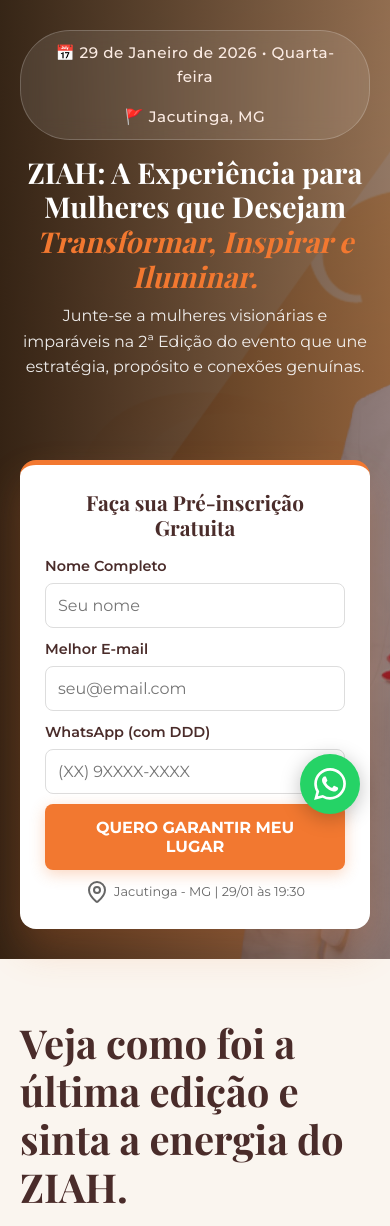
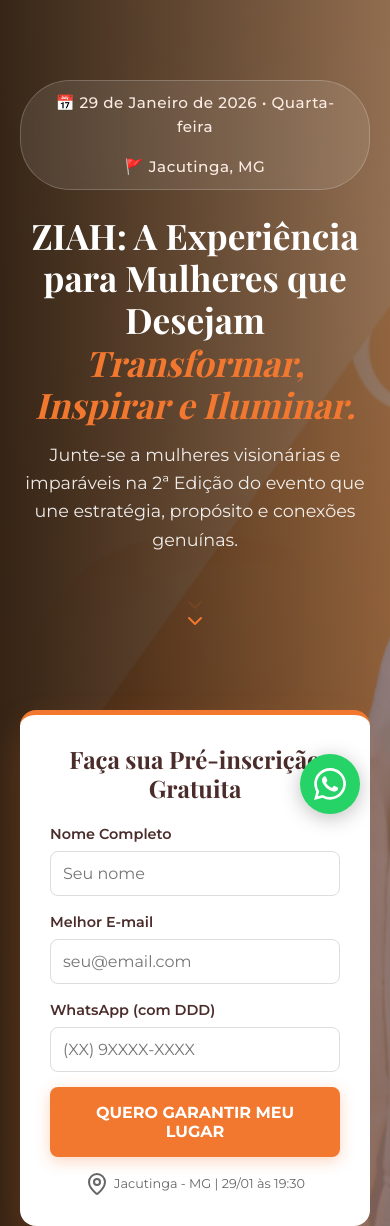
Before and after one commit to DaviOlicreate/Patricia-Miranda-Lista-ZIAH, a plain HTML site: page index.html in a window 390 px wide. Shown: the top 1226 px of the page. Drawn offline with nearby package versions, Linux system fonts and the light colour scheme; a web font is replaced by a local one.

```diff
--- a/index.html
+++ b/index.html
@@ -273,14 +273,17 @@
             .capture-card { margin-right: 0; }
         }
 
-        /* --- AJUSTES MOBILE (AGRESSIVO) --- */
+        /* --- AJUSTES MOBILE (Layout Balanceado) --- */
         @media (max-width: 991px) {
             #hero {
-                min-height: auto;
-                align-items: flex-start;
-                padding-top: 30px;      /* Reduzido */
-                padding-bottom: 30px;   /* Reduzido */
+                min-height: auto; /* Altura definida pelo conteúdo, permitindo scroll */
+                align-items: flex-start; /* Conteúdo alinhado ao topo */
+                padding-top: 80px;      /* Espaço confortável no topo (área de respiro) */
+                padding-bottom: 80px;   /* Espaço confortável embaixo */
             }
+
+            /* A regra de padding lateral de 20px já é aplicada globalmente
+               pela classe .container, o que atende sua recomendação (16px-24px). */
 
             .hero-grid {
                 width: 100%;
@@ -290,50 +293,47 @@
                 text-align: center;
             }
 
-            /* Esconde a seta de scroll para ganhar espaço */
-            .scroll-indicator {
-                display: none;
-            }
+            /* A seta de scroll volta a ser visível, pois a regra que a escondia foi removida */
 
             .hero-content h1 {
-                font-size: 1.8rem; /* Reduzido */
-                margin-bottom: 10px; /* Reduzido */
+                font-size: 2.2rem; /* Tamanho de título impactante mas legível */
+                margin-bottom: 15px;
             }
 
             .hero-content p {
-                font-size: 1rem; /* Reduzido */
-                margin-bottom: 15px; /* Reduzido */
+                font-size: 1.1rem; /* Tamanho de parágrafo confortável */
+                margin-bottom: 25px;
             }
 
             .hero-info-bar {
                 justify-content: center;
                 margin-left: auto;
                 margin-right: auto;
-                margin-bottom: 15px; /* Ajuste fino */
+                margin-bottom: 25px;
             }
 
             .capture-card {
                 width: 100%;
                 max-width: 100%;
-                margin-top: 25px; /* Reduzido */
-                padding: 25px; /* Reduzido */
+                margin-top: 40px;
+                padding: 30px;
             }
 
             .capture-card h3 {
-                font-size: 1.3rem; /* Adicionado para reduzir */
-                margin-bottom: 15px; /* Reduzido */
+                font-size: 1.5rem;
+                margin-bottom: 20px;
             }
 
             .form-group {
-                margin-bottom: 10px; /* Reduzido */
+                margin-bottom: 15px;
             }
 
-            #hero .btn { /* Aumenta especificidade para o botão do Hero */
-                padding: 14px 32px; /* Reduzido */
+            #hero .btn {
+                padding: 16px 32px; /* Padding padrão do botão */
             }
 
             .microcopy {
-                margin-top: 10px; /* Reduzido */
+                margin-top: 15px;
             }
         }
 
```
